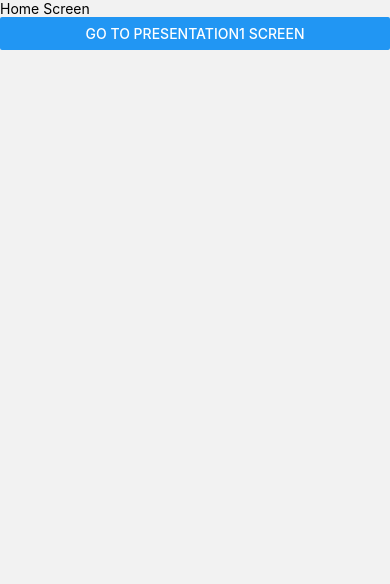
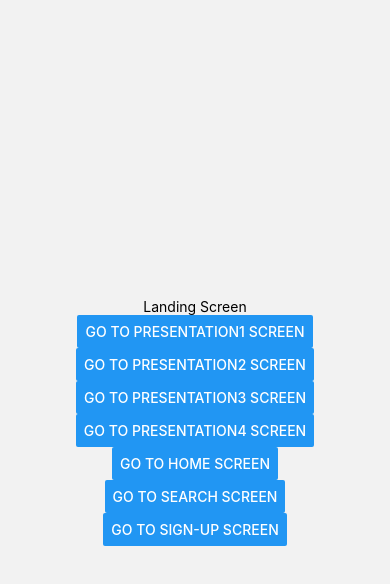
Before and after one commit to ByronMike/plantsitting-frontend, a React Native app: screen /Landing in a window 390 px wide. Shown: the top 584 px of the page. Built offline with nearby package versions, Linux system fonts and the light colour scheme.

Commit message:
middle-step of Navigation

```diff
--- a/App.js
+++ b/App.js
@@ -7,6 +7,14 @@ import { createNativeStackNavigator } from '@react-navigation/native-stack';
 import { createBottomTabNavigator } from '@react-navigation/bottom-tabs';
 import LandingScreen from './screens/LandingScreen';
 import Presentation1Screen from './screens/Presentation1Screen';
+import Presentation2Screen from './screens/Presentation2Screen';
+import Presentation3Screen from './screens/Presentation3Screen';
+import Presentation4Screen from './screens/Presentation4Screen';
+import HomeScreen from './screens/HomeScreen';
+import SearchScreen from './screens/SearchScreen';
+
+
+import SignupScreen from './screens/SignupScreen';
 
 const Stack = createNativeStackNavigator();
 const Tab = createBottomTabNavigator();
@@ -27,8 +35,17 @@ export default function App() {
  return (
    <NavigationContainer>
      <Stack.Navigator screenOptions={{ headerShown: false }}>
-       <Stack.Screen name="LandingScreen" component={LandingScreen} />
-       <Stack.Screen name="Presentation1Screen" component={Presentation1Screen} />
+       <Stack.Screen name="Landing" component={LandingScreen} />
+       <Stack.Screen name="Presentation1" component={Presentation1Screen} />
+       <Stack.Screen name="Presentation2" component={Presentation2Screen} />
+       <Stack.Screen name="Presentation3" component={Presentation3Screen} />
+       <Stack.Screen name="Presentation4" component={Presentation4Screen} />
+       <Stack.Screen name="Home" component={HomeScreen} />
+       <Stack.Screen name="Search" component={SearchScreen} />
+
+
+       <Stack.Screen name="Signup" component={SignupScreen} />
+
        <Stack.Screen name="TabNavigator" component={TabNavigator} />
      </Stack.Navigator>
    </NavigationContainer>
--- /dev/null
+++ b/screens/HomeScreen.js
@@ -0,0 +1,21 @@
+import { Button, StyleSheet, Text, View } from 'react-native';
+
+export default function HomeScreen({ navigation }) {
+ return (
+   <View style={styles.container}>
+     <Text>Home Screen</Text>
+     <Button
+       title="Go to Landing Screen"
+       onPress={() => navigation.navigate('Landing')}
+     />
+   </View>
+ );
+}
+
+const styles = StyleSheet.create({
+  container: {
+    flex: 1,
+    justifyContent: "center",
+    alignItems: "center",
+  },
+});
--- a/screens/LandingScreen.js
+++ b/screens/LandingScreen.js
@@ -1,15 +1,45 @@
-// 0) Import des balises
 import { Button, StyleSheet, Text, View } from 'react-native';
 
-// 1) L’objet de navigation ( { navigation } ) se récupère via les props.
 export default function LandingScreen({ navigation }) {
  return (
-   <View>
-     <Text>Home Screen</Text>
+   <View style={styles.container}>
+     <Text>Landing Screen</Text>
      <Button
        title="Go to Presentation1 Screen"
-       onPress={() => navigation.navigate('Presentation1Screen')}
+       onPress={() => navigation.navigate('Presentation1')}
+     />
+     <Button
+       title="Go to Presentation2 Screen"
+       onPress={() => navigation.navigate('Presentation2')}
+     />
+     <Button
+       title="Go to Presentation3 Screen"
+       onPress={() => navigation.navigate('Presentation3')}
+     />
+     <Button
+       title="Go to Presentation4 Screen"
+       onPress={() => navigation.navigate('Presentation4')}
+     />
+     <Button
+       title="Go to Home Screen"
+       onPress={() => navigation.navigate('Home')}
+     />
+     <Button
+       title="Go to Search Screen"
+       onPress={() => navigation.navigate('Search')}
+     />
+     <Button
+       title="Go to Sign-up Screen"
+       onPress={() => navigation.navigate('Signup')}
      />
    </View>
  );
 }
+
+const styles = StyleSheet.create({
+  container: {
+    flex: 1,
+    justifyContent: "center",
+    alignItems: "center",
+  },
+});
--- a/screens/Presentation1Screen.js
+++ b/screens/Presentation1Screen.js
@@ -1,15 +1,21 @@
-// 0) Import des balises
-import { Button, StyleSheet, Text, View } from 'react-native';
+import { Button, StyleSheet, Text, View } from "react-native";
 
-// 1) L’objet de navigation ( { navigation } ) se récupère via les props.
 export default function Presentation1Screen({ navigation }) {
   return (
-   <View>
+    <View style={styles.container}>
       <Text>Presentation1 Screen</Text>
       <Button
-       title="Go to Home"
-       onPress={() => navigation.navigate('LandingScreen')}
+        title="Go to LandingScreen"
+        onPress={() => navigation.navigate("Landing")}
       />
     </View>
   );
 }
+
+const styles = StyleSheet.create({
+  container: {
+    flex: 1,
+    justifyContent: "center",
+    alignItems: "center",
+  },
+});
--- /dev/null
+++ b/screens/Presentation2Screen.js
@@ -0,0 +1,21 @@
+import { Button, StyleSheet, Text, View } from 'react-native';
+
+export default function Presentation2Screen({ navigation }) {
+ return (
+   <View style={styles.container}>
+     <Text>Presentation2 Screen</Text>
+     <Button
+       title="Go to Landing Screen"
+       onPress={() => navigation.navigate('Landing')}
+     />
+   </View>
+ );
+}
+
+const styles = StyleSheet.create({
+  container: {
+    flex: 1,
+    justifyContent: "center",
+    alignItems: "center",
+  },
+});
--- /dev/null
+++ b/screens/Presentation3Screen.js
@@ -0,0 +1,21 @@
+import { Button, StyleSheet, Text, View } from 'react-native';
+
+export default function Presentation3Screen({ navigation }) {
+ return (
+   <View style={styles.container}>
+     <Text>Presentation3 Screen</Text>
+     <Button
+       title="Go to Landing Screen"
+       onPress={() => navigation.navigate('Landing')}
+     />
+   </View>
+ );
+}
+
+const styles = StyleSheet.create({
+  container: {
+    flex: 1,
+    justifyContent: "center",
+    alignItems: "center",
+  },
+});
--- /dev/null
+++ b/screens/Presentation4Screen.js
@@ -0,0 +1,21 @@
+import { Button, StyleSheet, Text, View } from 'react-native';
+
+export default function Presentation4Screen({ navigation }) {
+ return (
+   <View style={styles.container}>
+     <Text>Presentation4 Screen</Text>
+     <Button
+       title="Go to Landing Screen"
+       onPress={() => navigation.navigate('Landing')}
+     />
+   </View>
+ );
+}
+
+const styles = StyleSheet.create({
+  container: {
+    flex: 1,
+    justifyContent: "center",
+    alignItems: "center",
+  },
+});
--- /dev/null
+++ b/screens/SearchScreen.js
@@ -0,0 +1,21 @@
+import { Button, StyleSheet, Text, View } from 'react-native';
+
+export default function SearchScreen({ navigation }) {
+ return (
+   <View style={styles.container}>
+     <Text>Search Screen</Text>
+     <Button
+       title="Go to Landing Screen"
+       onPress={() => navigation.navigate('Landing')}
+     />
+   </View>
+ );
+}
+
+const styles = StyleSheet.create({
+  container: {
+    flex: 1,
+    justifyContent: "center",
+    alignItems: "center",
+  },
+});
--- /dev/null
+++ b/screens/SignupScreen.js
@@ -0,0 +1,21 @@
+import { Button, StyleSheet, Text, View } from 'react-native';
+
+export default function SignupScreen({ navigation }) {
+ return (
+   <View style={styles.container}>
+     <Text>Signup Screen</Text>
+     <Button
+       title="Go to Landing Screen"
+       onPress={() => navigation.navigate('Landing')}
+     />
+   </View>
+ );
+}
+
+const styles = StyleSheet.create({
+  container: {
+    flex: 1,
+    justifyContent: "center",
+    alignItems: "center",
+  },
+});
```
Lines whose indentation alone changed are shown as unchanged.
